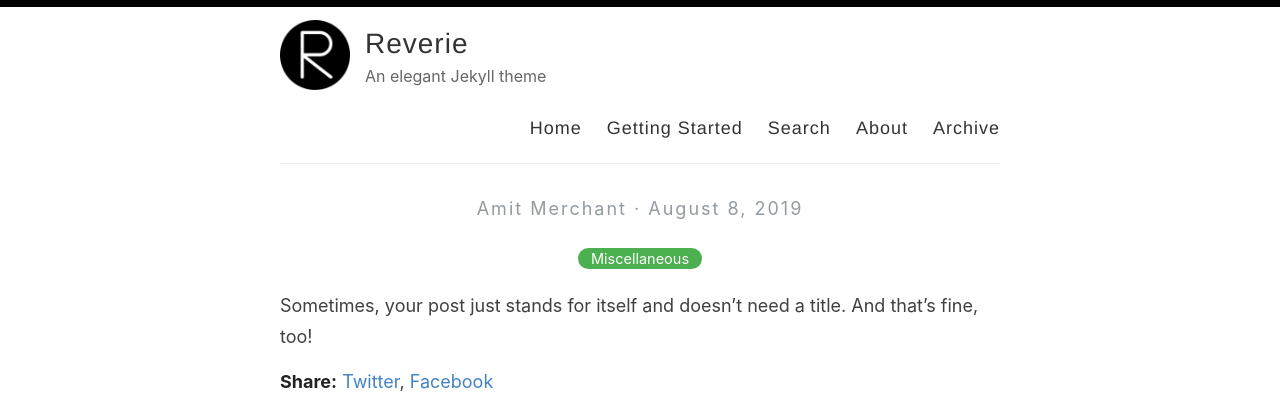
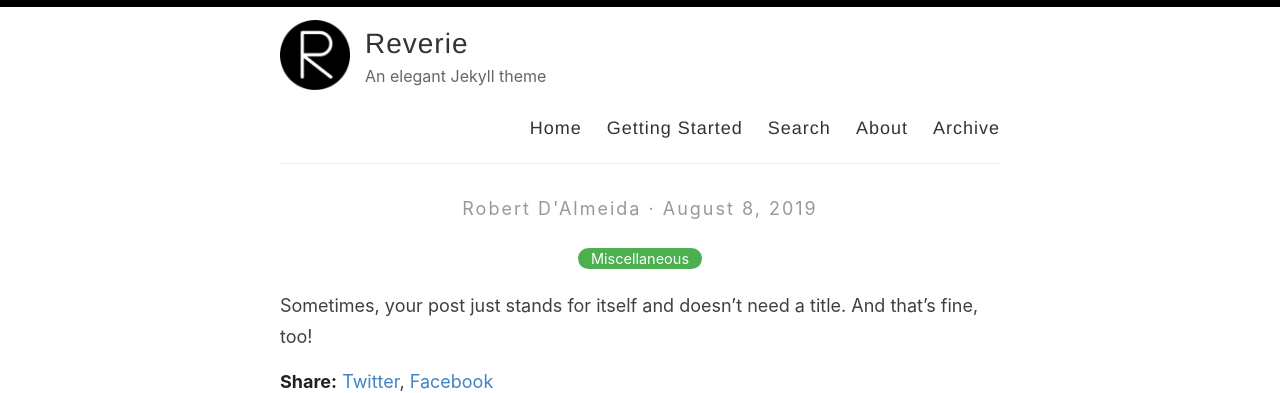
Before and after one commit to robertdalmeida/site, a Jekyll site: the page built from _posts/2019-08-08-no-title-posts.md, in a window 1280 px wide. Shown: the top 393 px of the page. Built offline with Jekyll 4.4.1, drawn with Linux system fonts in a browser that asks for light colours.

Commit message:
Update _config.yml
Adding my configuation - first steps.

```diff
--- a/_config.yml
+++ b/_config.yml
@@ -6,7 +6,7 @@
 name: Reverie
 
 # Name of the author
-author: Amit Merchant
+author: Robert D'Almeida
 
 # Short bio or description (displayed in the header)
 description: An elegant Jekyll theme
@@ -21,15 +21,15 @@ avatar: /images/reverie.png
 # Includes an icon in the footer for each username you enter
 footer-links:
   dribbble:
-  email: amit.d.merchant@gmail.com
+  email: robertclarence.dalmeida@gmail.com
   facebook:
   flickr:
-  github: amitmerchant1990/reverie
+  github: robertdalmeida
   instagram:
   linkedin:
   pinterest:
   rss: rss
-  twitter: amit_merchant
+  twitter: robertdabob
   stackoverflow:
   youtube: # channel/<your_long_string> or user/<user-name>
   googleplus: # anything in your profile username that comes after plus.google.com/
@@ -41,7 +41,7 @@ footer-links:
 disqus:
 
 # Enter your Google Analytics web tracking code (e.g. UA-2110908-2) to activate tracking
-google_analytics: UA-43339302-11
+# google_analytics: UA-43339302-11
 
 # For newer "GA4" analytics, use the following instead of the "UA" entry above
 #google_analytics_ga4: G-GABC1DEFG
@@ -55,7 +55,7 @@ enforce_ssl: https://www.amitmerchant.com/reverie
 # (http://yourusername.github.io/repository-name)
 # and NOT your User repository (http://yourusername.github.io)
 # then add in the baseurl here, like this: "/repository-name"
-baseurl: "/reverie"
+baseurl: "/site"
 
 #
 # !! You don't need to change any of the configuration flags below !!
```
